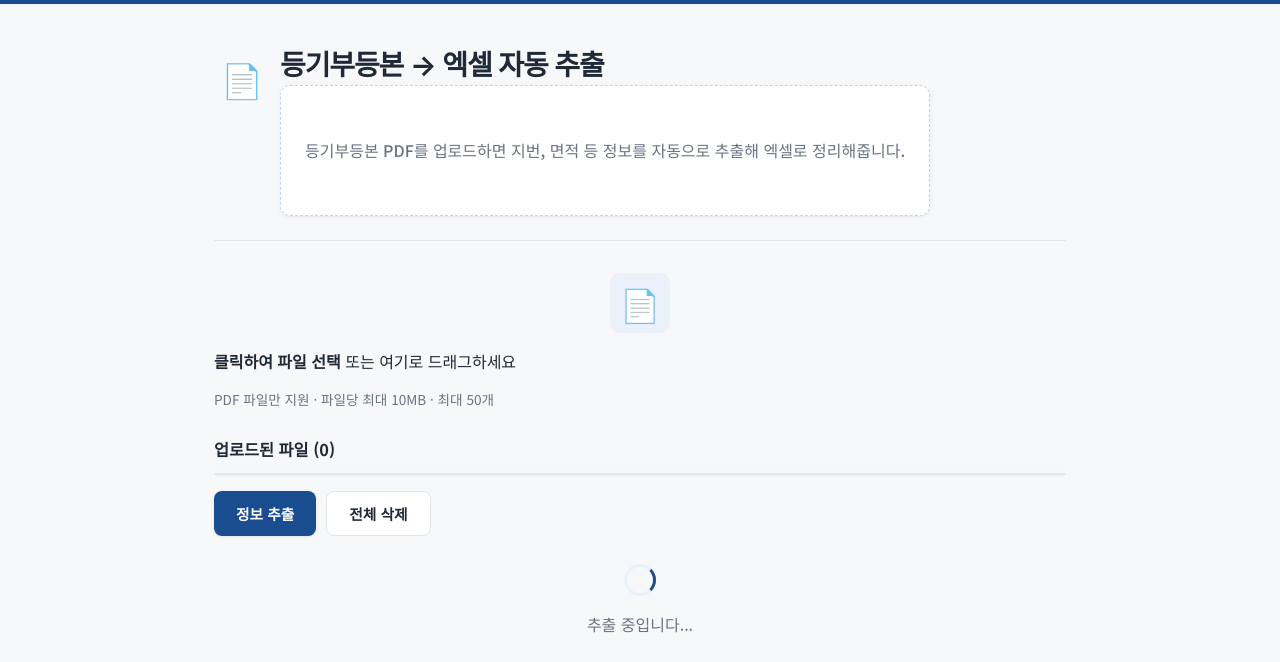
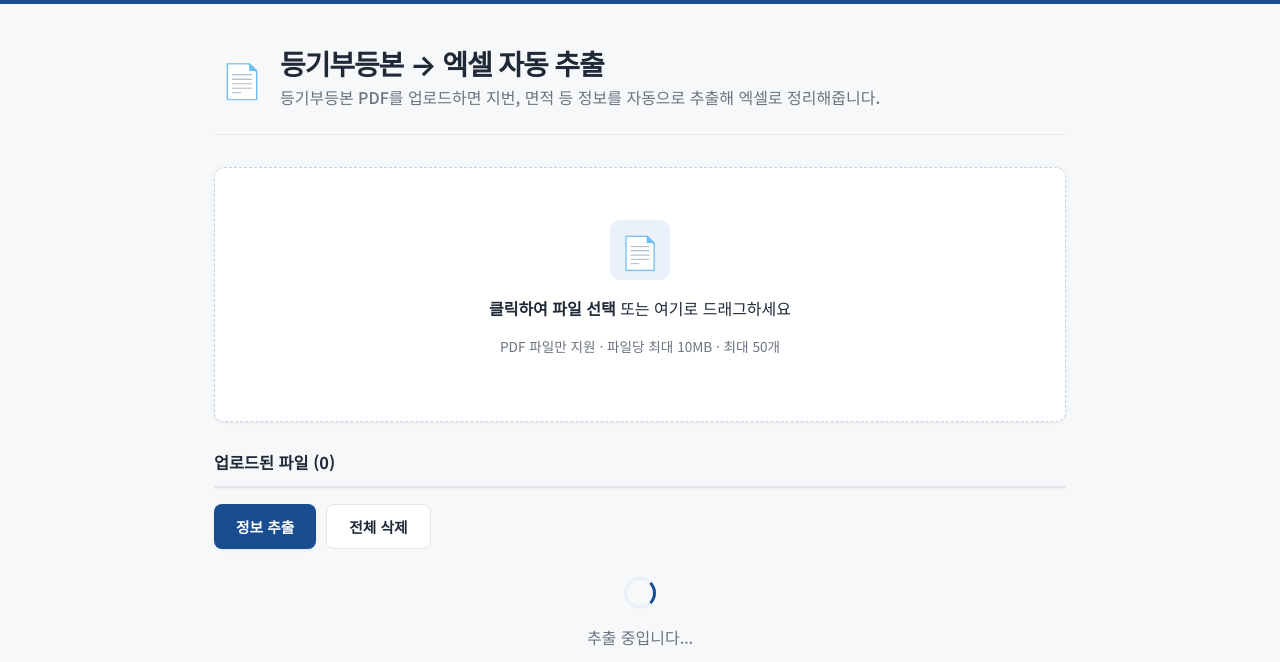
Before and after one commit to cho7531/RenoData, a Flask app: page / in a window 1280 px wide. Shown: the top 662 px of the page. Run offline with Flask 3, Linux system fonts and the light colour scheme.

Commit message:
Keep header subtitle on one line and ignore .vercel directory
Co-Authored-By: Claude Sonnet 5 <noreply@anthropic.com>

```diff
--- a/static/style.css
+++ b/static/style.css
@@ -84,7 +84,16 @@ header h1 {
   margin: 0;
   line-height: 1.55;
   font-weight: 500;
+  padding: 0;
+  border: none;
+  background: transparent;
+  box-shadow: none;
+  display: block;
   white-space: nowrap;
+  margin-left: 0;
+}
+
+.dropzone {
   position: relative;
   border: 1.5px dashed #c3d3e8;
   border-radius: 10px;
```
Also changed, not shown: 1 other file.
